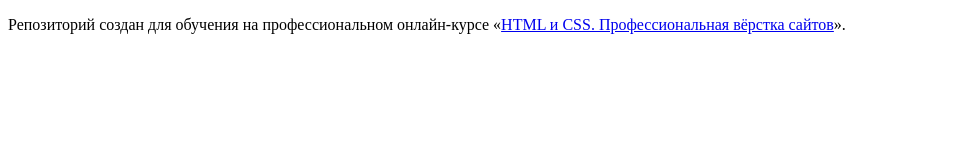
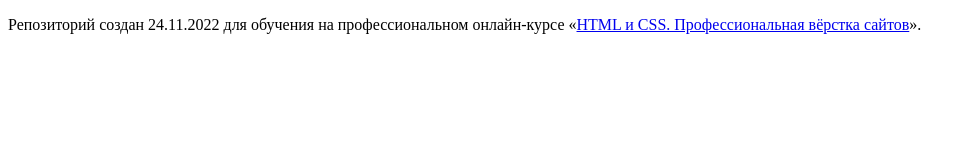
Before and after one commit to htmlacademy-htmlcss/2209519-device-35, a plain HTML site: page index.html in a window 1280 px wide. Shown: the whole page, without its empty margins (0-970 px from the left). Drawn offline with Linux system fonts and the light colour scheme.

```diff
--- a/index.html
+++ b/index.html
@@ -6,7 +6,7 @@
   </head>
   <body>
 
-    <p>Репозиторий создан для обучения на профессиональном онлайн‑курсе «<a href="https://htmlacademy.ru/intensive/htmlcss">HTML и CSS. Профессиональная вёрстка сайтов</a>».</p>
+    <p>Репозиторий создан 24.11.2022 для обучения на профессиональном онлайн‑курсе «<a href="https://htmlacademy.ru/intensive/htmlcss">HTML и CSS. Профессиональная вёрстка сайтов</a>».</p>
 
   </body>
 </html>
```
